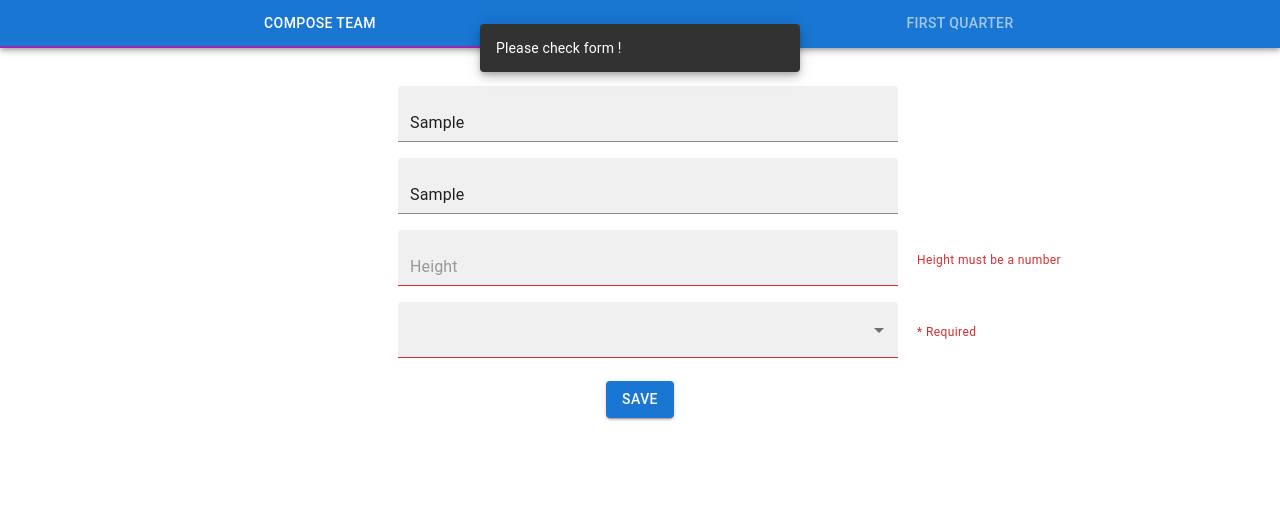
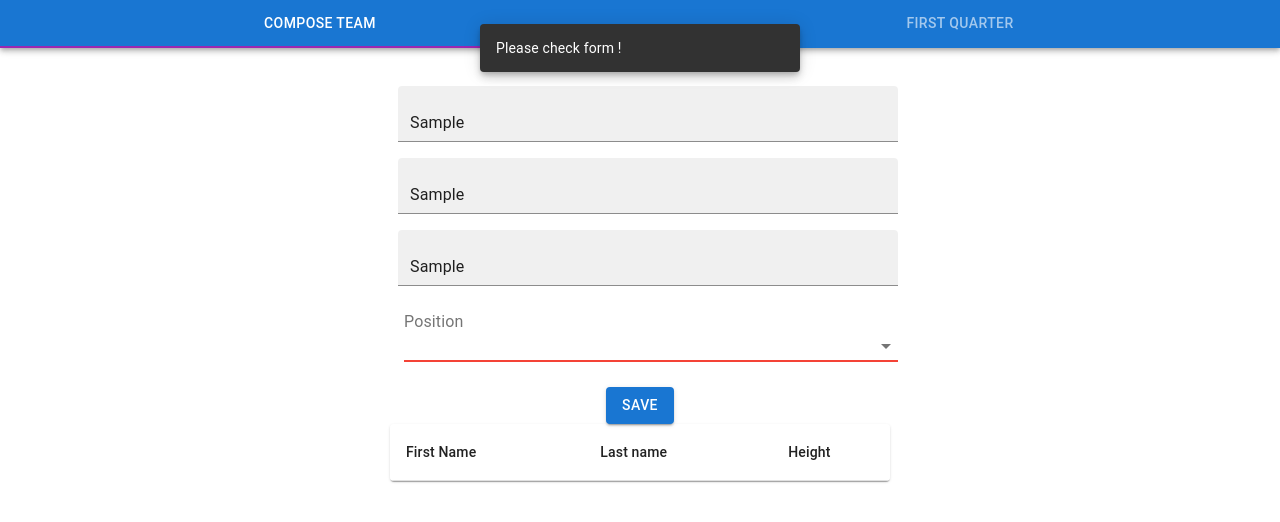
Before and after one commit to RishRathore/basketball-team-management, a React (Create React App) app in the folder basketball/: page / in a window 1280 px wide. Both pictures are taken after typing "Sample", "Sample", "Sample" into the empty fields and a click on the button "SAVE". Shown: the top 522 px of the page. Built offline with nearby package versions, Linux system fonts and the light colour scheme.

Commit message:
refactor player page

```diff
--- /dev/null
+++ b/basketball/src/components/Notifier.js
@@ -0,0 +1,16 @@
+import Snackbar from "@mui/material/Snackbar"
+
+const position = { vertical: 'top', horizontal: 'center' }
+
+const Notifier = ({ msg, open, handleClose }) => (
+  <Snackbar
+    anchorOrigin={position}
+    open={open}
+    onClose={handleClose}
+    message={msg}
+    key={'top center'}
+    autoHideDuration={3000}
+  />
+)
+
+export default Notifier
--- a/basketball/src/components/Player.jsx
+++ b/basketball/src/components/Player.jsx
@@ -1,148 +1,137 @@
-import { useState } from "react";
-import Box from "@mui/material/Box";
-import TextField from "@mui/material/TextField";
-import Button from "@mui/material/Button";
+import { useState } from 'react';
+import Box from '@mui/material/Box';
+import TextField from '@mui/material/TextField';
+import Button from '@mui/material/Button';
+import InputLabel from "@material-ui/core/InputLabel";
 import ListItemText from "@material-ui/core/ListItemText";
 import Checkbox from "@material-ui/core/Checkbox";
 import ListItemIcon from "@material-ui/core/Checkbox";
 import MenuItem from "@material-ui/core/MenuItem";
-import { useDispatch ,useSelector} from "react-redux";
-import { v4 as uuidv4 } from "uuid";
+import Select from "@material-ui/core/Select";
+import { useDispatch } from "react-redux";
+import { v4 as uuidv4 } from 'uuid';
 
-import { addPlayer } from "../redux/features/playerSlices";
+import PlayerList from './PlayerList';
+import Notifier from './Notifier';
+import { addPlayer } from '../redux/features/playerSlices';
 import { useStyles, MenuProps } from "../utils/styles";
 import { options, initialValues } from "../utils/constants";
-import PlayerList from "./PlayerList";
-import Notifier from "./Notifier";
-import FormControl from "@material-ui/core/FormControl";
 
 const Player = () => {
   const classes = useStyles();
   const dispatch = useDispatch();
+  const [selectedSkills, setSelectedSkills] = useState([])
+  const [formValues, setFormValues] = useState(initialValues)
+  const [showNotifier, toggleNotifier] = useState(false)
+  const [notifierMsg, setNotifierMsg] = useState('')
 
-  const [selectedSkills, setSelectedSkills] = useState([]);
-  const [formValues, setFormValues] = useState(initialValues);
-  const [showNotifier, toggleNotifier] = useState(false);
-  const [notifierMsg, setNotifierMsg] = useState("");
-
-  const { players } = useSelector((state) => state.basketball);
-
-
-
-  console.log(selectedSkills)
+  const isAllSelected =
+    options.length > 0 && selectedSkills.length === options.length;
 
   const handleSelectChange = (event) => {
     const value = event.target.value;
-    setSelectedSkills(value);
+    let selectedData;
+
+    if (value[value.length - 1] === "all") {
+      selectedData = selectedSkills.length === options.length ? [] : options
+    } else selectedData = value
+
+    setSelectedSkills(selectedData)
     setFormValues({
       ...formValues,
       skills: {
-        // Only setting skills
-        ...formValues["skills"],
-        value,
-        errorMessage: "",
-        error: false,
-      },
-    });
+        ...formValues['skills'],
+        value
+      }
+    })
   };
 
   const handleChange = (e) => {
     const { name, value } = e.target;
-    if (name === "height" && !/^[0-9]+$/.test(value)) {
-      // check data type number
+    if (name === "height" && !/^[0-9]+$/.test(value)) { // check data type number
       setFormValues({
         ...formValues,
         [name]: {
           ...formValues[name],
           value: "",
           errorMessage: "Height must be a number",
-          error: true,
-        },
-      });
-    } else if (name !== "skills") {
-      // handling skills fields on handleSelectChange
+          error: true
+        }
+      })
+    } if (name !== "skills") { // handling skills fields on handleSelectChange
       setFormValues({
         ...formValues,
         [name]: {
           ...formValues[name],
-          value,
-          errorMessage: "",
-          error: false,
-        },
-      });
+          value
         }
-  };
+      })
+    }
+  }
 
   const handleSubmit = (e) => {
     e.preventDefault();
 
     const formFields = Object.keys(formValues);
-    let newFormValues = { ...formValues };
+    let newFormValues = { ...formValues }
     let error;
-    let data = { id: uuidv4() };
+    let data = { id: uuidv4() }
 
-    formFields.forEach((key) => {
+    formFields.forEach(key => {
       data = {
         ...data,
-        [key]: formValues[key].value,
-      };
-    });
+        [key]: formValues[key].value
+      }
+    })
 
-    for (let index = 0; index < formFields.length; index++) {
-      // check empty fields
+    for (let index = 0; index < formFields.length; index++) { // check empty fields
       const currentField = formFields[index];
       const currentValue = formValues[currentField].value;
 
-      if (
-        currentValue === "" ||
-        (currentField === "skills" && currentValue.length === 0)
-      ) {
+      if (currentValue === '' ||
+        (currentField === 'skills' && currentValue.length === 0)) {
         newFormValues = {
           ...newFormValues,
           [currentField]: {
             ...newFormValues[currentField],
-            error: true,
-          },
-        };
+            error: true
+          }
+        }
         setFormValues(newFormValues);
         error = true;
       }
     }
     if (!error) {
-      dispatch(addPlayer(data));
+      dispatch(addPlayer(data))
       setFormValues(initialValues);
-      setSelectedSkills([]);
-      handleNotifier();
-      setNotifierMsg("Player added !");
+      setSelectedSkills([])
+      handleNotifier()
+      setNotifierMsg('Player added !')
     } else {
-      handleNotifier();
-      setNotifierMsg("Please check form !");
+      handleNotifier()
+      setNotifierMsg('Please check form !')
     }
-  };
+  }
 
   const handleNotifier = () => {
-    toggleNotifier(!showNotifier);
-  };
+    toggleNotifier(!showNotifier)
+  }
 
   return (
-    <Box
-      style={{ maxWidth: "100%", padding: "0px 15px 0px 15px" }}
-      className="formBox"
-    >
+    <Box style={{ maxWidth: '500px', margin: '30px auto 0px auto' }} className="formBox">
       <Box
         component="form"
         sx={{
-            "& .MuiTextField-root": { m: 1, width: "25ch" },
-            display: "flex",
-            flexDirection: "column",
-            "justify-content": "centre",
-            "align-items": "centre",
+          '& .MuiTextField-root': { m: 1, width: '25ch' },
+          'display': 'flex',
+          'flexDirection': 'column',
+          'justify-content': 'centre',
+          'align-items': 'centre'
         }}
         noValidate
         autoComplete="off"
         onSubmit={handleSubmit}
       >
-          <Box style={{ maxWidth: "500px", margin: "30px auto 0px auto" }}>
         <TextField
           id="First Name"
           variant="filled"
@@ -151,11 +140,9 @@ const Player = () => {
           placeholder="First Name"
           onChange={handleChange}
           error={formValues.firstName.error}
-            helperText={
-              formValues.firstName.error && formValues.firstName.errorMessage
-            }
+          helperText={formValues.firstName.error && formValues.firstName.errorMessage}
           required
-            style={{ width: "100%" }}
+          style={{ width: '100%' }}
         />
         <TextField
           id="Last Name"
@@ -165,11 +152,9 @@ const Player = () => {
           placeholder="Last Name"
           onChange={handleChange}
           error={formValues.lastName.error}
-            helperText={
-              formValues.lastName.error && formValues.lastName.errorMessage
-            }
+          helperText={formValues.lastName.error && formValues.lastName.errorMessage}
           required
-            style={{ width: "100%" }}
+          style={{ width: '100%' }}
         />
         <TextField
           id="Height"
@@ -181,28 +166,38 @@ const Player = () => {
           error={formValues.height.error}
           helperText={formValues.height.error && formValues.height.errorMessage}
           required
-            style={{ width: "100%" }}
+          style={{ width: '100%' }}
         />
-          <FormControl style={{ width: "100%", marginBottom: '15px' }} className={classes.formControl}>
-            <TextField
-              name="skills"
-              variant="filled"
-              select
-              // value={selectedSkills}
+        <Box style={{ margin: '20px -8px 25px 14px' }}>
+          <InputLabel style={{ textAlign: 'left' }} id="mutiple-select-label">Position</InputLabel>
+          <Select
+            labelId="mutiple-select-label"
+            multiple
+            value={selectedSkills}
+            onChange={handleSelectChange}
+            renderValue={(selectedSkills) => selectedSkills.join(", ")}
             required
             error={formValues.skills.error}
-              helperText={
-                formValues.skills.error && formValues.skills.errorMessage
-              }
-              style={{ width: "100%" }}
-              SelectProps={{
-                multiple: true,
-                value: selectedSkills,
-                onChange: handleSelectChange,
-                MenuProps,
-                renderValue: (selectedSkills) => selectedSkills.join(", "),
+            helperText={formValues.skills.error && formValues.skills.errorMessage}
+            MenuProps={MenuProps}
+            style={{ width: '100%' }}
+          >
+            <MenuItem
+              value="all"
+              classes={{
+                root: isAllSelected ? classes.selectedAll : ""
               }}
             >
+              <ListItemIcon>
+                <Checkbox
+                  classes={{ indeterminate: classes.indeterminateColor }}
+                  checked={isAllSelected}
+                  indeterminate={
+                    selectedSkills.length > 0 && selectedSkills.length < options.length
+                  }
+                />
+              </ListItemIcon>
+            </MenuItem>
             {options.map((option) => (
               <MenuItem key={option} value={option}>
                 <ListItemIcon>
@@ -211,9 +206,9 @@ const Player = () => {
                 <ListItemText primary={option} />
               </MenuItem>
             ))}
-            </TextField>
-          </FormControl>
-          <Box style={{ width: "100%", marginBottom: '15px' }}>
+          </Select>
+        </Box>
+        <Box>
           <Button
             type="button"
             variant="contained"
@@ -223,13 +218,7 @@ const Player = () => {
             Save
           </Button>
         </Box>
-        </Box>
-
-        {players.length > 0 && (
-          <Box>
         <PlayerList />
-          </Box>
-        )}
         <Notifier
           open={showNotifier}
           msg={notifierMsg}
@@ -238,6 +227,6 @@ const Player = () => {
       </Box>
     </Box>
   );
-};
+}
 
 export default Player;
```
Lines whose indentation alone changed are shown as unchanged.
